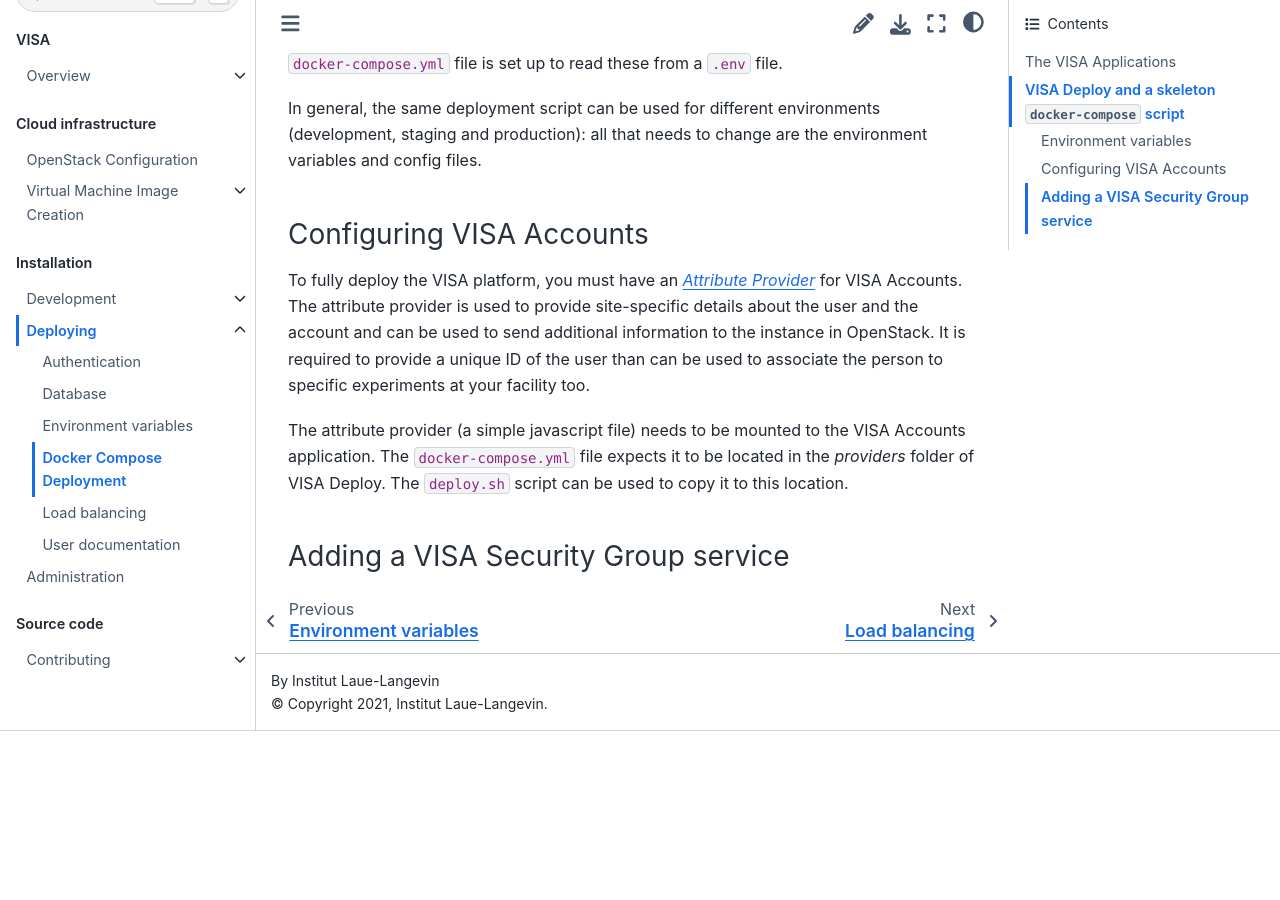
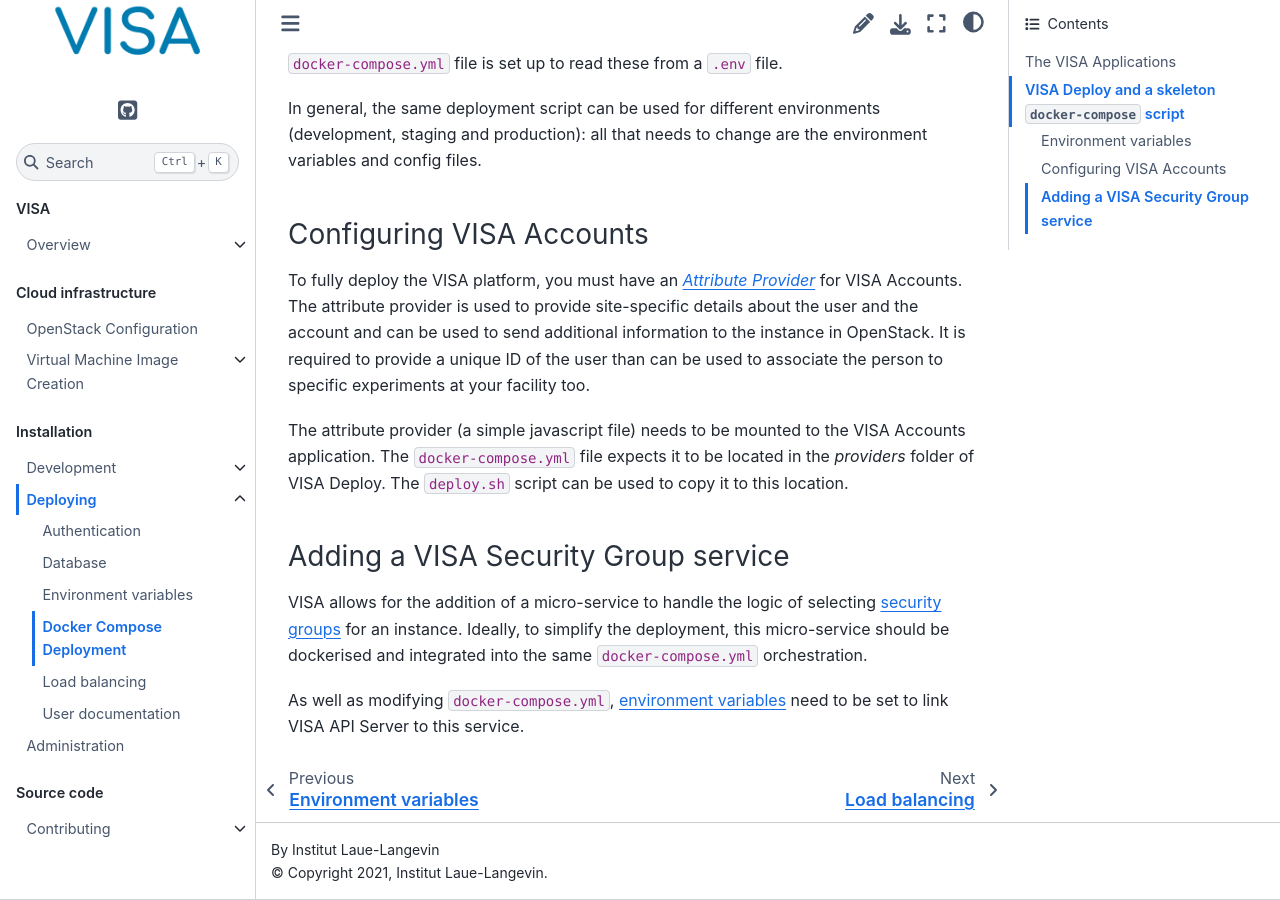
Before and after one commit to ILLGrenoble/visa-docs, a Sphinx documentation site: the page built from docs/source/deploying/deploying-docker-compose.md, in a window 1280 px wide and 900 px high, scrolled down 3254 px. Built offline with Sphinx 7.4.7 and the Sphinx Book theme 1.1.4, drawn with Linux system fonts in a browser that asks for light colours; before the commit the page ends 3985 px from its top, so only the background shows below that.

Commit message:
Add security groups to docker compose documentation

```diff
--- a/docs/source/deploying/deploying-docker-compose.md
+++ b/docs/source/deploying/deploying-docker-compose.md
@@ -107,3 +107,7 @@
 The attribute provider (a simple javascript file) needs to be mounted to the VISA Accounts application. The `docker-compose.yml` file expects it to be located in the *providers* folder of VISA Deploy. The `deploy.sh` script can be used to copy it to this location.
 
 ### Adding a VISA Security Group service
+
+VISA allows for the addition of a micro-service to handle the logic of selecting [security groups](development_security_groups) for an instance. Ideally, to simplify the deployment, this micro-service should be dockerised and integrated into the same `docker-compose.yml` orchestration.
+
+As well as modifying `docker-compose.yml`, [environment variables](deployment_environment_variables_web_services) need to be set to link VISA API Server to this service.
```
Also changed, not shown: docs/source/deploying/deploying-env-vars.md (+1 -0 lines).
